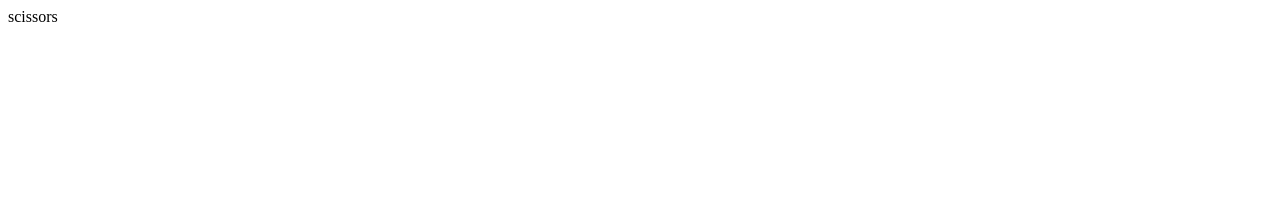
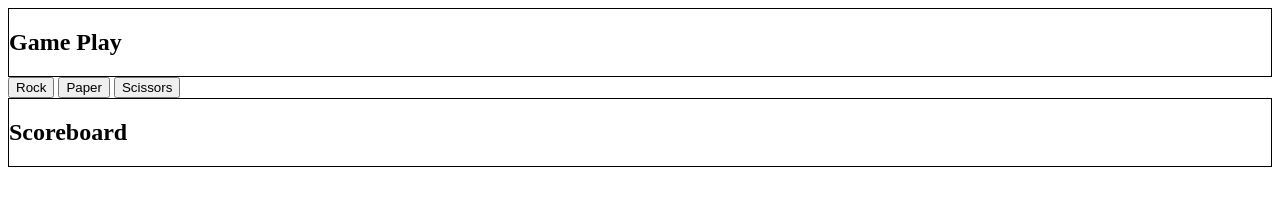
Before and after one commit to KACruick/RockPaperScissors, a plain HTML site: page index.html in a window 1280 px wide. Drawn offline with Linux system fonts and the light colour scheme.

Commit message:
added scoreboard div

```diff
--- a/index.html
+++ b/index.html
@@ -1,23 +1,32 @@
 <!DOCTYPE html>
 <html lang="en">
+
 <head>
     <meta charset="UTF-8">
     <meta name="viewport" content="width=device-width, initial-scale=1.0">
-    <link href="./style.css" rel="stylesheet"/>
+    <link href="./style.css" rel="stylesheet" />
     <title>Rock, Paper, Scissors</title>
 </head>
 
 <body>
     <div id="game-container" class="game-container">
-    <div class="button-div">
-        <p>Div</p>
-        <div id="rock" class="rock">Rock</div>
-        <button id="paper" class="paper">Paper</button>
-        <button id="scissors" class="scissors">Scissors</button>
+
+        <div id="gameplay" class="gameplay">
+            <h2>Game Play</h2>
+        </div>
+
+        <div class="button-div">
+            <button id="rock" class="rock">Rock</button>
+            <button id="paper" class="paper">Paper</button>
+            <button id="scissors" class="scissors">Scissors</button>
+        </div>
+
+        <div id="scoreboard" class="scoreboard">
+            <h2>Scoreboard</h2>
+        </div>
+
     </div>
-    </div>
-    <!-- <h1>Hello</h1> -->
     <script src="./script.js"></script>
+</body>
 
-</body>
 </html>
--- a/script.js
+++ b/script.js
@@ -1,28 +1,21 @@
-
 const gameContainer = document.getElementById("game-container")
-gameContainer.textContent = "Rock, paper, scissors"
 
 function getComputerChoice() {
     let array = ["rock", "paper", "scissors"];
     return array[getRandomInt(array.length)]
 }
 
-function getRandomInt(max) {    //randomly picks index number for array
+function getRandomInt(max) { //randomly picks index number for array
     return Math.floor(Math.random() * max);
 }
-
-console.log(getComputerChoice())
-gameContainer.textContent = getComputerChoice(); //display computer choice
 
 function humanChoice() {
     return "rock";
 }
 
 function playRound(playerSelection, computerSelection) {
-    //let playerSelection = humanChoice();
-    //let computerSelection = getComputerChoice();
-    console.log("player selection: ", playerSelection)
-    console.log("computer selection: ", computerSelection)
+    // console.log("player selection: ", playerSelection)
+    // console.log("computer selection: ", computerSelection)
     if (playerSelection === "rock" && computerSelection === "paper") {
         return "You lose! Paper beats Rock"
     }
@@ -32,10 +25,10 @@ function playRound(playerSelection, computerSelection) {
     if (playerSelection === "scissors" && computerSelection === "rock") {
         return "You lose! Rock beats Scissors"
     }
-    if (playerSelection === "rock" && computerSelection === "scissors"){
+    if (playerSelection === "rock" && computerSelection === "scissors") {
         return "You win! Rock beats Scissors"
     }
-    if (playerSelection === "paper" && computerSelection === "scissors"){
+    if (playerSelection === "paper" && computerSelection === "scissors") {
         return "You lose! Scissors beats paper"
     }
     if (playerSelection === computerSelection) {
@@ -43,28 +36,27 @@ function playRound(playerSelection, computerSelection) {
     }
 
 }
-
 //console.log(playRound(humanChoice(), getComputerChoice()))
 
 function playGame() {
     let countHuman = 0;
     let countComputer = 0;
 
-    while (countHuman < 3 && countComputer < 3 ){
+    while (countHuman < 3 && countComputer < 3) {
         if (playRound(humanChoice(), getComputerChoice()) === "tie") {
             console.log("tie")
         }
-        if (playRound(humanChoice(), getComputerChoice()).includes("You lose!")){
+        if (playRound(humanChoice(), getComputerChoice()).includes("You lose!")) {
             console.log("lose")
             countComputer++;
         }
-        if (playRound(humanChoice(), getComputerChoice()).includes("You win!")){
+        if (playRound(humanChoice(), getComputerChoice()).includes("You win!")) {
             console.log("win")
             countHuman++;
         }
     }
-    console.log(countHuman);
-    console.log(countComputer);
+    // console.log(countHuman);
+    // console.log(countComputer);
     endGame();
 }
 playGame();
--- a/style.css
+++ b/style.css
@@ -0,0 +1,7 @@
+.gameplay {
+  border: 1px solid black;
+}
+
+.scoreboard {
+  border: 1px solid black;
+}
```
